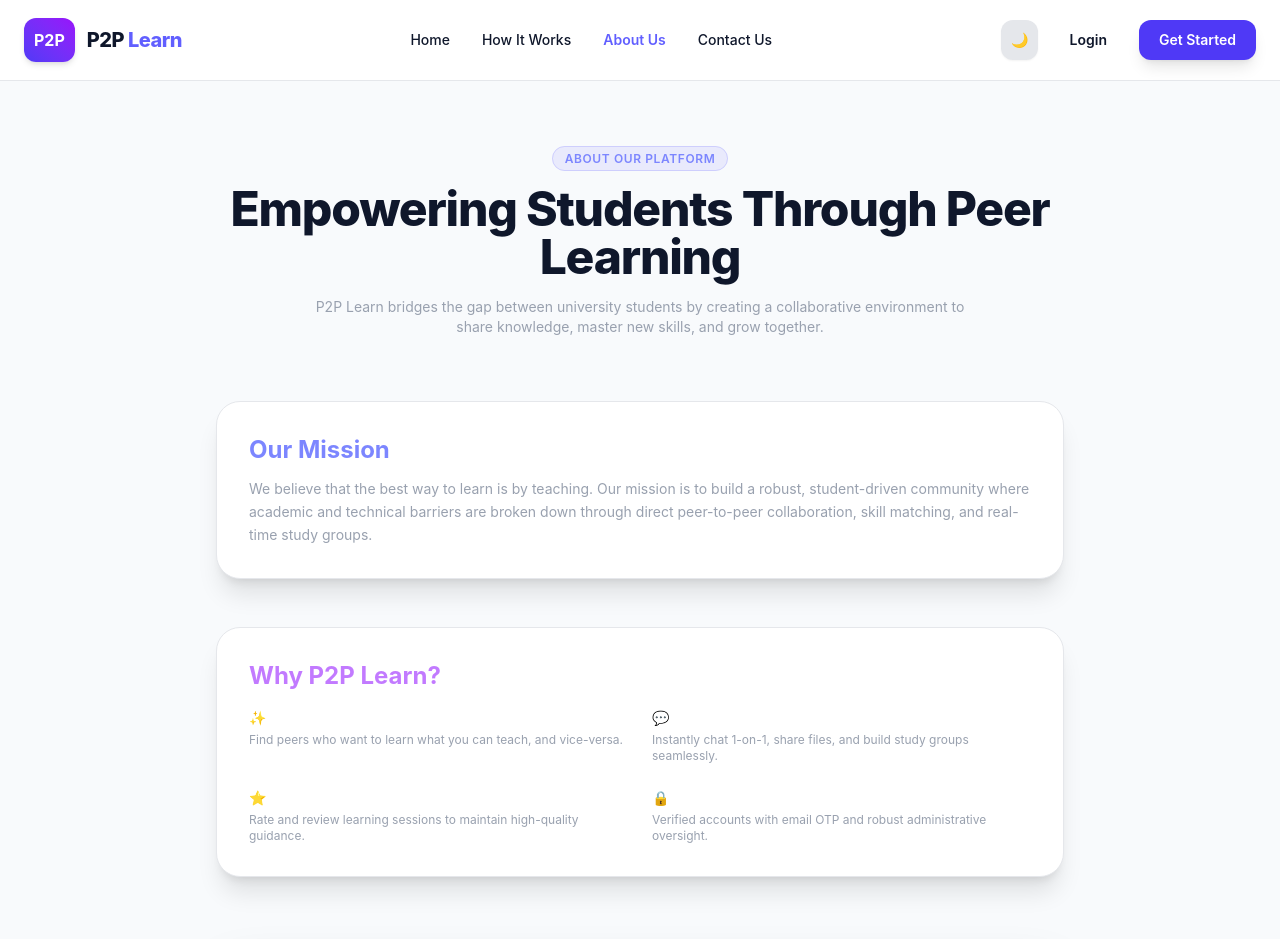
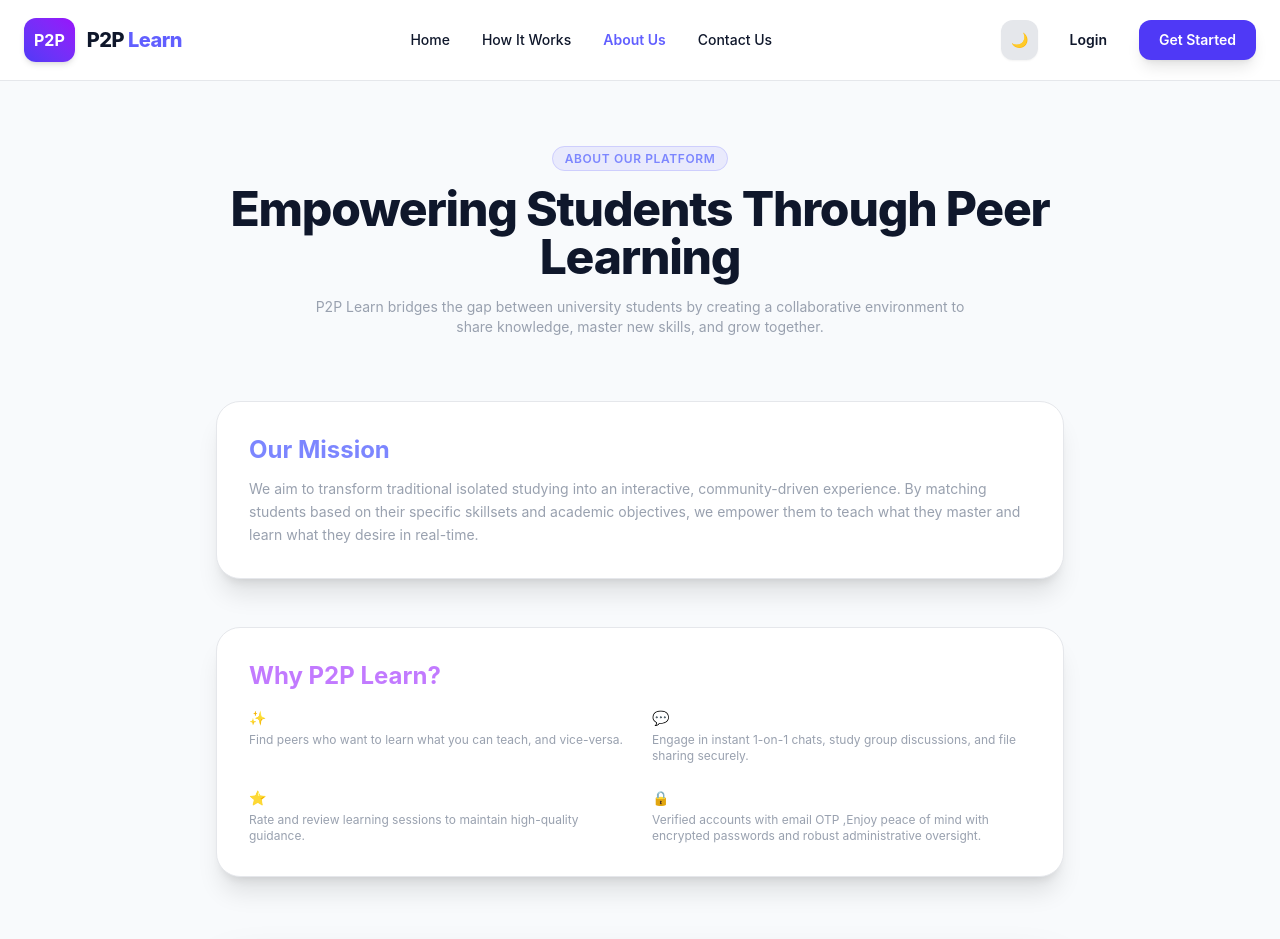
Before and after one commit to gize22/P2P, a React (Vite) app in the folder frontend/: page /about in a window 1280 px wide. Shown: the top 939 px of the page. Built offline with nearby package versions, Linux system fonts and the light colour scheme; no server answers.

Commit message:
edit mission

```diff
--- a/frontend/src/pages/About.jsx
+++ b/frontend/src/pages/About.jsx
@@ -66,7 +66,7 @@ export default function About() {
           <div className={`p-8 rounded-3xl border shadow-xl ${darkMode ? "bg-slate-900 border-slate-800" : "bg-white border-gray-200"}`}>
             <h3 className="text-2xl font-bold mb-3 text-indigo-400">Our Mission</h3>
             <p className="text-gray-400 text-sm leading-relaxed">
-              We believe that the best way to learn is by teaching. Our mission is to build a robust, student-driven community where academic and technical barriers are broken down through direct peer-to-peer collaboration, skill matching, and real-time study groups.
+               We aim to transform traditional isolated studying into an interactive, community-driven experience. By matching students based on their specific skillsets and academic objectives, we empower them to teach what they master and learn what they desire in real-time.
             </p>
           </div>
 
@@ -80,7 +80,7 @@ export default function About() {
               </div>
               <div>
                 <h4 className="font-bold mb-1 text-white">💬 Real-Time Collaboration</h4>
-                <p className="text-gray-400 text-xs">Instantly chat 1-on-1, share files, and build study groups seamlessly.</p>
+                <p className="text-gray-400 text-xs"> Engage in instant 1-on-1 chats, study group discussions, and file sharing securely.</p>
               </div>
               <div>
                 <h4 className="font-bold mb-1 text-white">⭐ Trusted Feedback</h4>
@@ -88,7 +88,7 @@ export default function About() {
               </div>
               <div>
                 <h4 className="font-bold mb-1 text-white">🔒 Secure & Reliable</h4>
-                <p className="text-gray-400 text-xs">Verified accounts with email OTP and robust administrative oversight.</p>
+                <p className="text-gray-400 text-xs">Verified accounts with email OTP ,Enjoy peace of mind with encrypted passwords and  robust administrative oversight.</p>
               </div>
             </div>
           </div>
```
